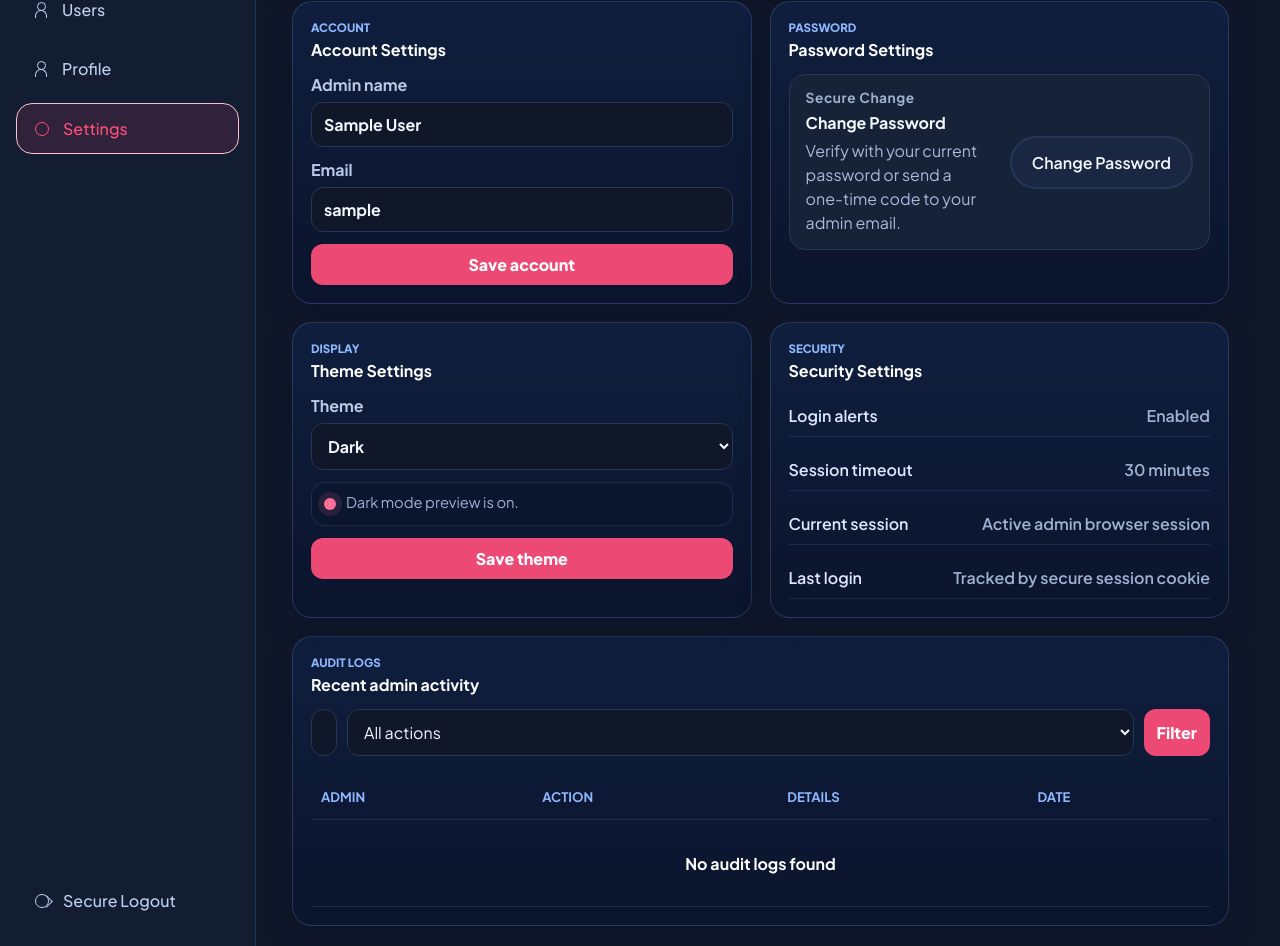
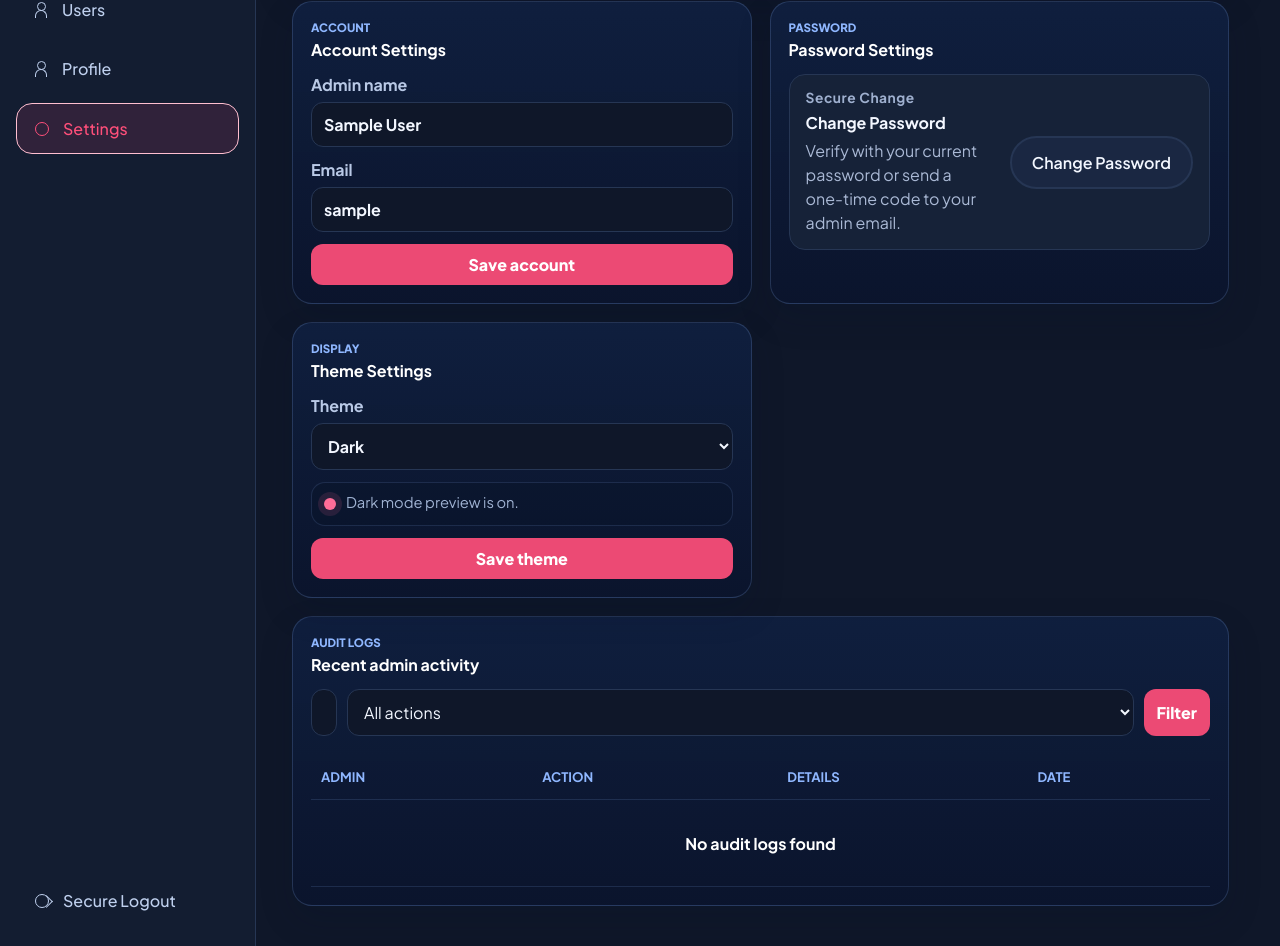
Before and after one commit to seuiaaaaaaaa/HormonaCare, a Flask app: page /admin/settings in a window 1280 px wide. Shown: the part 185-1131 px from the top of the page. Run offline with Flask 3, Linux system fonts and the light colour scheme; the visitor is signed in with stand-in values (Sample User, id 1); tables that the repository leaves empty hold one stand-in row (values such as "Sample post"); data that the repository does not hold is empty; some libraries are stand-ins or nearby versions.

Commit message:
Remove admin security settings card

```diff
--- a/templates/admin/settings.html
+++ b/templates/admin/settings.html
@@ -65,18 +65,6 @@
         </form>
     </article>
 
-    <article class="admin-glass-card admin-settings-card">
-        <div class="admin-card-head">
-            <div><span>Security</span><h3>Security Settings</h3></div>
-        </div>
-        <div class="admin-toggle-list admin-security-list">
-            <label><span>Login alerts</span><em>{{ 'Enabled' if settings.login_alerts else 'Disabled' }}</em></label>
-            <label><span>Session timeout</span><em>{{ settings.session_timeout }}</em></label>
-            {% for session_item in settings.recent_sessions %}
-            <label><span>{{ session_item.label }}</span><em>{{ session_item.detail }}</em></label>
-            {% endfor %}
-        </div>
-    </article>
 </section>
 
 <section class="admin-glass-card admin-table-card">
```
